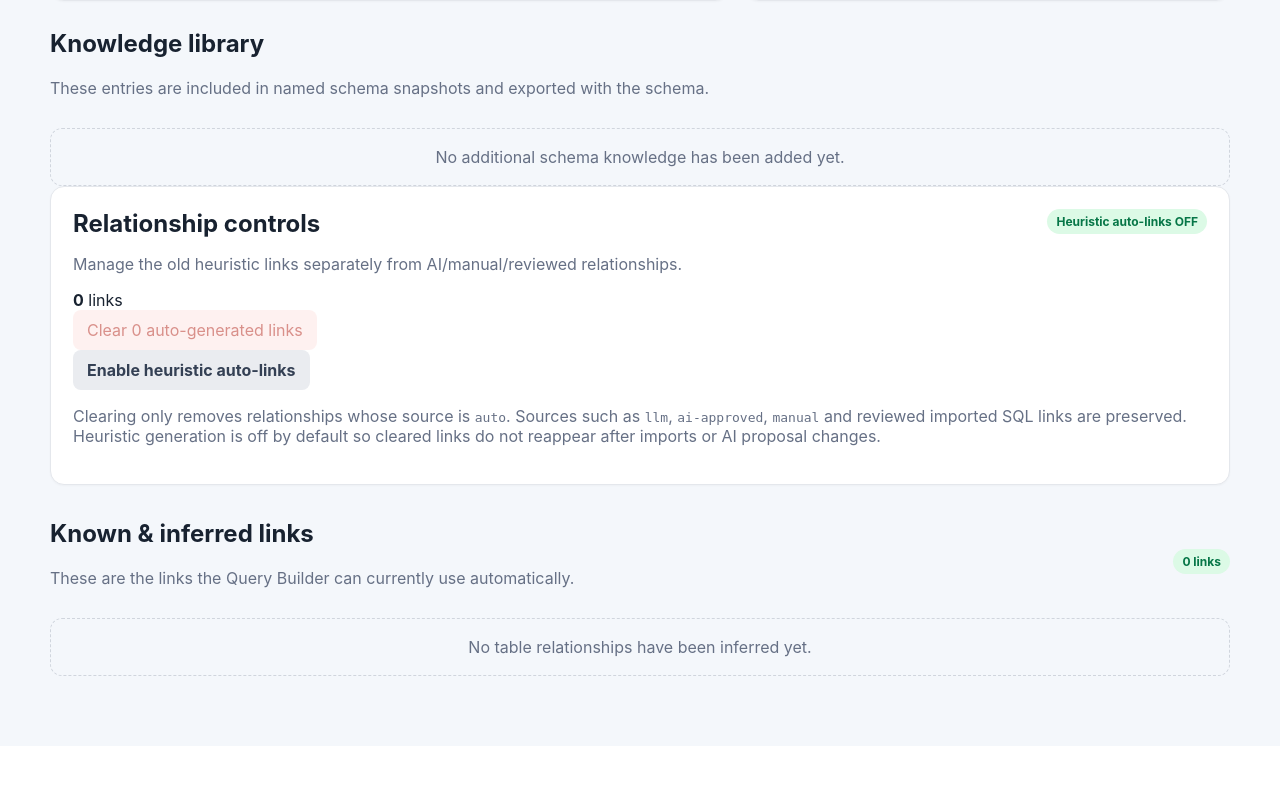
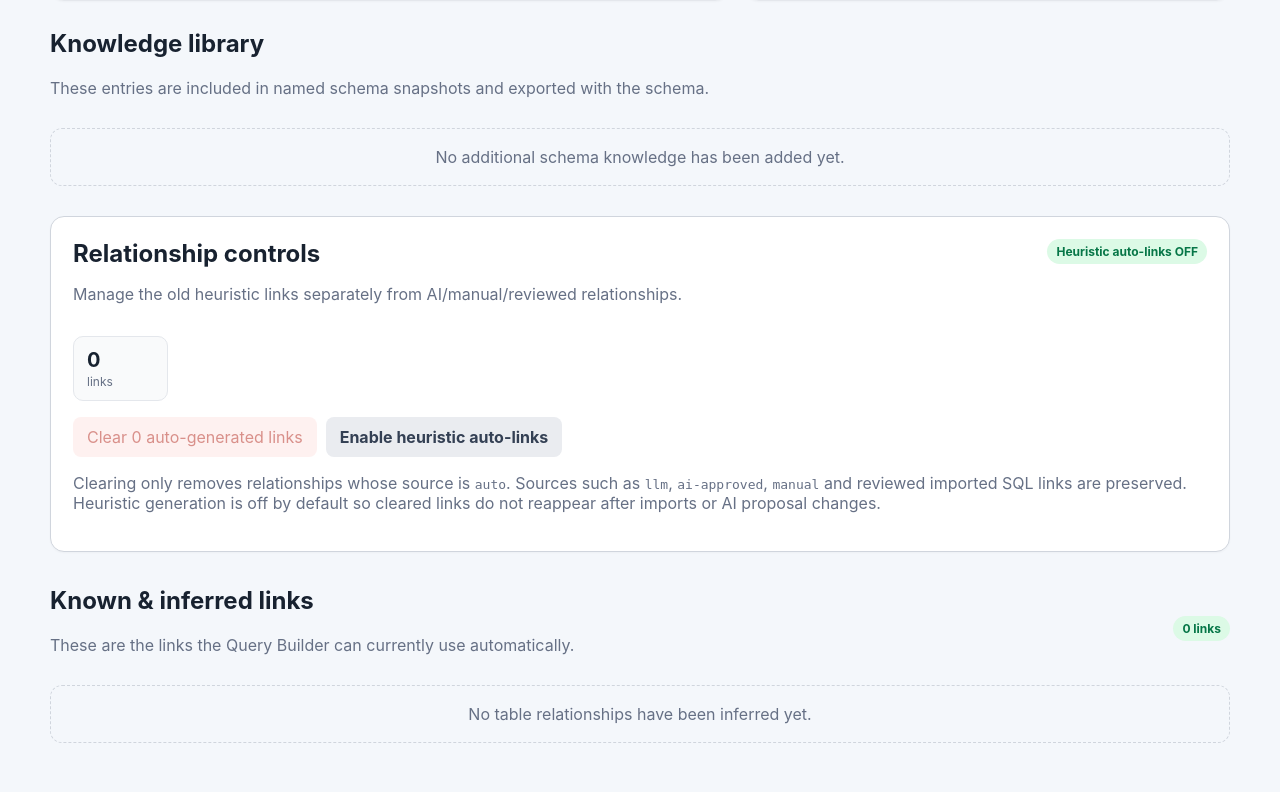
Before and after one commit to zageabb/querybridge, a Flask app: page /knowledge in a window 1280 px wide. Shown: the part 986-1778 px from the top of the page. Before the commit the page ends 1662 px from the top, so only its background shows below. Run offline with Flask 3, Linux system fonts and the light colour scheme; data comes from the database, SQL or seed files in the repository; data that the repository does not hold is empty; some libraries are stand-ins or nearby versions.

Commit message:
Style relationship cleanup controls

```diff
--- a/static/style.css
+++ b/static/style.css
@@ -685,3 +685,43 @@ body.resizing-panes {
     border-color: #c7b9da;
     background: #f9f5ff;
 }
+
+
+/* Relationship provenance and cleanup controls */
+.relationship-control-panel {
+    margin-top: 30px;
+    border-color: #d0d5dd;
+}
+.relationship-source-summary {
+    display: flex;
+    gap: 10px;
+    flex-wrap: wrap;
+    margin: 16px 0;
+}
+.relationship-source-summary > div {
+    min-width: 95px;
+    padding: 11px 13px;
+    border: 1px solid #e4e7ec;
+    border-radius: 10px;
+    background: #f9fafb;
+}
+.relationship-source-summary strong {
+    display: block;
+    font-size: 20px;
+    color: #182230;
+}
+.relationship-source-summary span {
+    display: block;
+    margin-top: 2px;
+    color: #667085;
+    font-size: 12px;
+}
+.relationship-control-actions {
+    display: flex;
+    gap: 9px;
+    flex-wrap: wrap;
+    align-items: center;
+}
+.relationship-control-actions form {
+    margin: 0;
+}
```
